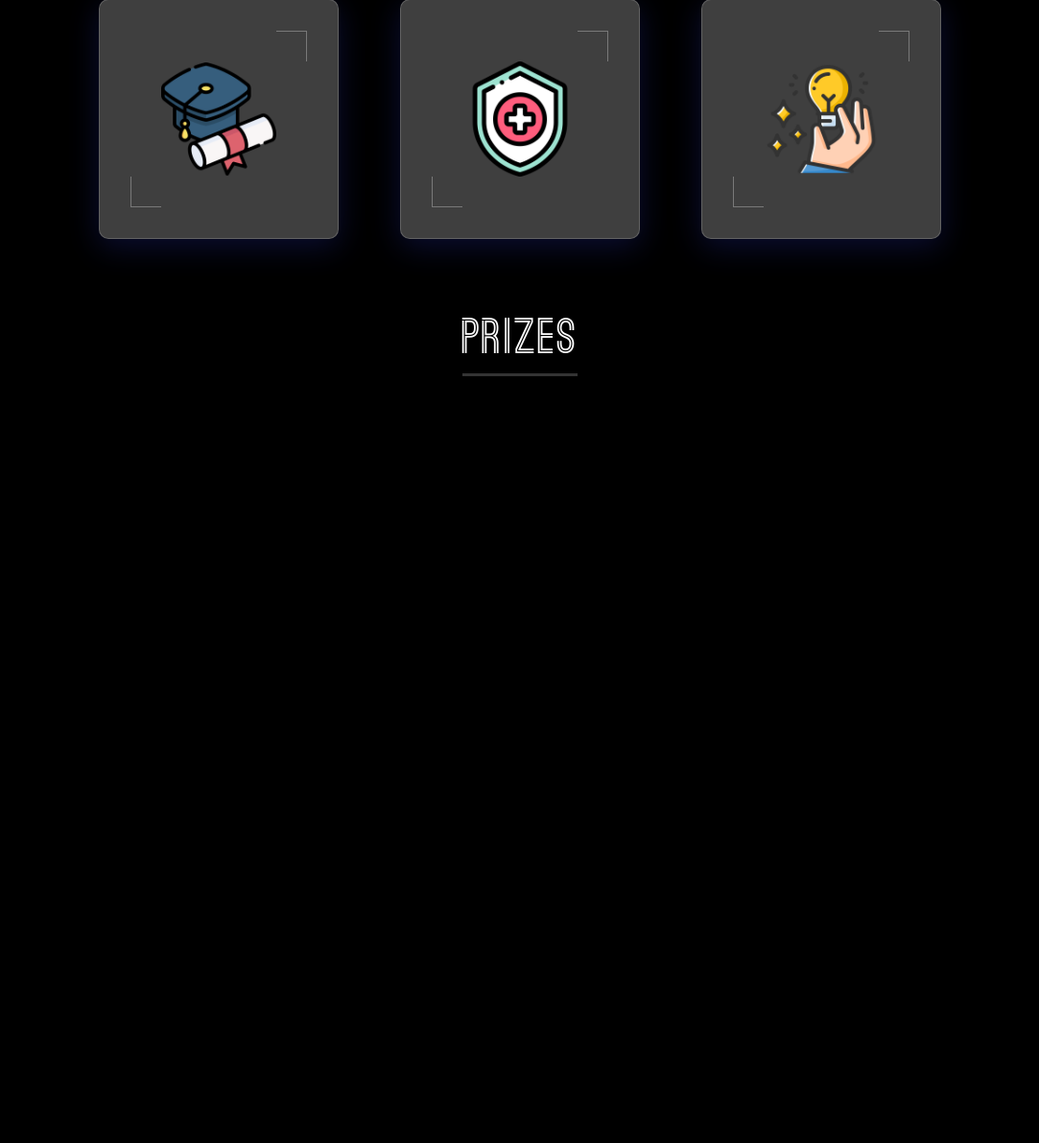
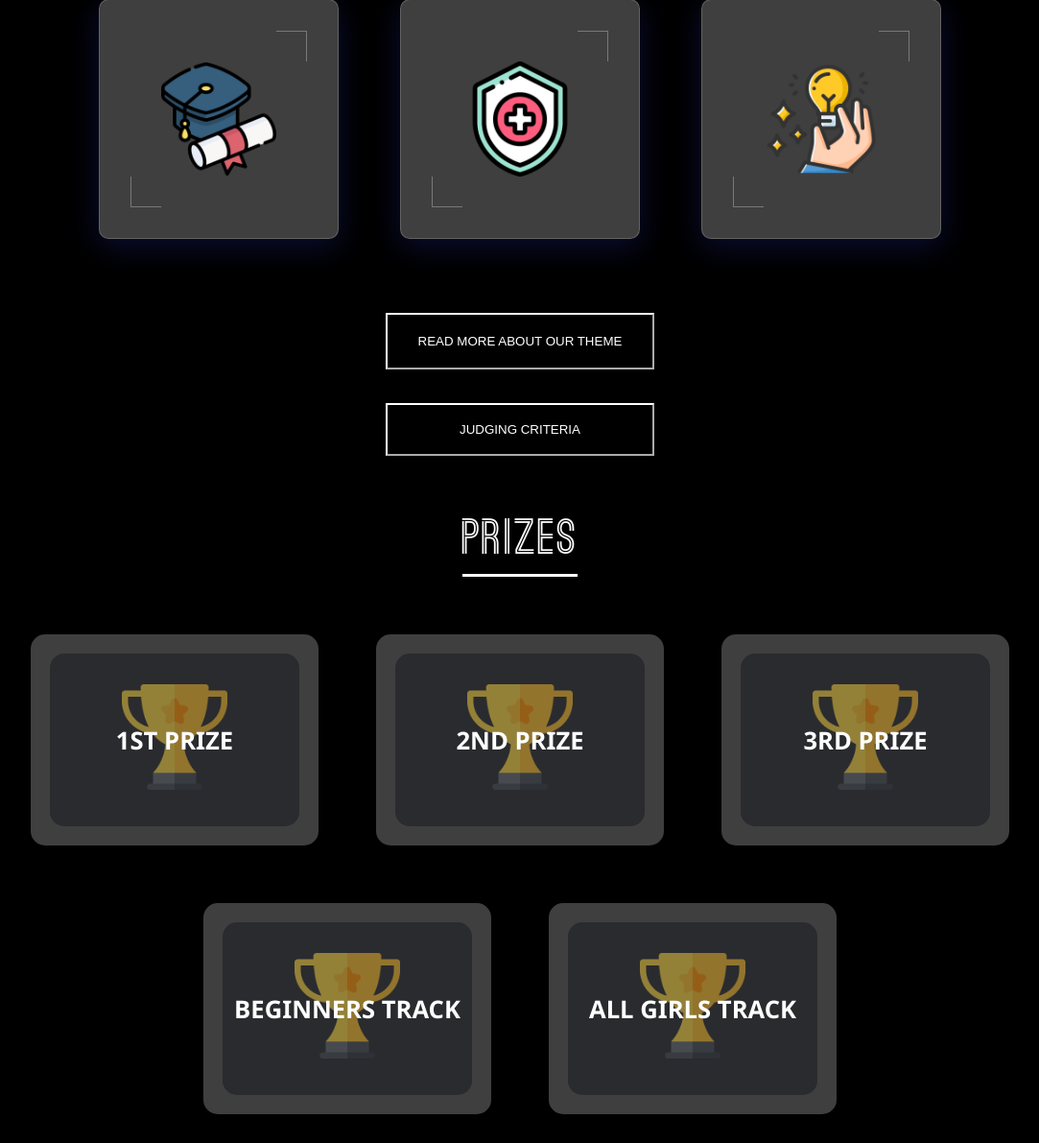
Before and after one commit to rktejesh/hackofiesta, a PHP site: page / in a window 1280 px wide. Shown: the part 2101-3292 px from the top of the page at 96% size, without its empty margins (98-1181 px from the left). Before the commit the page ends 2493 px from the top, so only its background shows below. Run offline with PHP 8.4, Linux system fonts and the light colour scheme; style sheets or scripts are compiled from the project's sources; some libraries are stand-ins or nearby versions.

Commit message:
prizes added

```diff
--- a/index.html
+++ b/index.html
@@ -1,31 +1,56 @@
 <!DOCTYPE html>
 <html lang="en">
+  <head>
+    <meta charset="UTF-8" />
+    <title>Hackofiesta</title>
+    <link rel="stylesheet" href="./style.css" />
+    <meta name="viewport" content="width=device-width" />
+    <link
+      href="https://fonts.googleapis.com/css?family=Oswald"
+      rel="stylesheet"
+      type="text/css"
+    />
+    <link rel="stylesheet" href="./scss/index.css" />
 
-<head>
-  <meta charset="UTF-8">
-  <title>Hackofiesta</title>
-  <link rel="stylesheet" href="./style.css">
-  <meta name="viewport" content="width=device-width" />
-  <link href='https://fonts.googleapis.com/css?family=Oswald' rel='stylesheet' type='text/css'>
-  <link rel="stylesheet" href="./scss/index.css">
-
-  <link rel="stylesheet" href="https://stackpath.bootstrapcdn.com/font-awesome/4.7.0/css/font-awesome.min.css">
-
+    <link
+      rel="stylesheet"
+      href="https://stackpath.bootstrapcdn.com/font-awesome/4.7.0/css/font-awesome.min.css"
+    />
   </head>
 
   <body>
     <div class="overall">
       <!-- partial:index.partial.html -->
-    <link href="https://fonts.googleapis.com/css?family=Roboto+Mono" rel="stylesheet">
+      <link
+        href="https://fonts.googleapis.com/css?family=Roboto+Mono"
+        rel="stylesheet"
+      />
 
-    <svg style="position: absolute; width: 0; height: 0;" width="0" height="0" version="1.1"
-      xmlns="http://www.w3.org/2000/svg" xmlns:xlink="http://www.w3.org/1999/xlink" class="svg-sprite">
+      <svg
+        style="position: absolute; width: 0; height: 0"
+        width="0"
+        height="0"
+        version="1.1"
+        xmlns="http://www.w3.org/2000/svg"
+        xmlns:xlink="http://www.w3.org/1999/xlink"
+        class="svg-sprite"
+      >
         <defs>
           <filter id="filter">
-          <feTurbulence type="fractalNoise" baseFrequency="0.000001 0.000001" numOctaves="1" result="warp" seed="1">
-          </feTurbulence>
-          <feDisplacementMap xChannelSelector="R" yChannelSelector="G" scale="30" in="SourceGraphic" in2="warp">
-          </feDisplacementMap>
+            <feTurbulence
+              type="fractalNoise"
+              baseFrequency="0.000001 0.000001"
+              numOctaves="1"
+              result="warp"
+              seed="1"
+            ></feTurbulence>
+            <feDisplacementMap
+              xChannelSelector="R"
+              yChannelSelector="G"
+              scale="30"
+              in="SourceGraphic"
+              in2="warp"
+            ></feDisplacementMap>
           </filter>
         </defs>
       </svg>
@@ -36,56 +61,103 @@
       </div>
       <div class="scanlines"></div>
       <div class="body-section">
-      <div class="date">
-        8th-10th April, 2022
+        <div class="date">8th-10th April, 2022</div>
+        <div class="half dark">
+          <div
+            class="btn btn-small btn-clear btn-light btn-glitch mrg-but1"
+            onclick="redirectreg()"
+          >
+            Register
           </div>
-      <div class="half dark">
-        <div class="btn btn-small btn-clear btn-light btn-glitch mrg-but1" onclick=redirectreg()>Register</div>
-        <div class="btn btn-small btn-clear btn-light btn-glitch mrg-but2" onclick=redirectdis()>Discord</div>
+          <div
+            class="btn btn-small btn-clear btn-light btn-glitch mrg-but2"
+            onclick="redirectdis()"
+          >
+            Discord
+          </div>
         </div>
         <div class="countdown" data-date="10-4-2022" data-time="00:00">
-      <div class="day"><span class="num"></span><span class="word"></span></div>
-      <div class="hour"><span class="num"></span><span class="word"></span></div>
-      <div class="min"><span class="num"></span><span class="word"></span></div>
-      <div class="sec"><span class="num"></span><span class="word"></span></div>
+          <div class="day">
+            <span class="num"></span><span class="word"></span>
+          </div>
+          <div class="hour">
+            <span class="num"></span><span class="word"></span>
+          </div>
+          <div class="min">
+            <span class="num"></span><span class="word"></span>
+          </div>
+          <div class="sec">
+            <span class="num"></span><span class="word"></span>
+          </div>
         </div>
       </div>
       <div class="square2"></div>
       <div class="icon-container">
-      <i class="fa fa-facebook fa-2x icon" onclick=facebook()></i>
-      <i class="fa fa-twitter fa-2x icon" onclick=twitter()></i>
-      <i class="fa fa-instagram fa-2x icon" onclick=instagram()></i>
-      <i class="fa fa-linkedin fa-2x icon" style="margin-right: 10px;" onclick=linkedin()></i>
+        <i class="fa fa-facebook fa-2x icon" onclick="facebook()"></i>
+        <i class="fa fa-twitter fa-2x icon" onclick="twitter()"></i>
+        <i class="fa fa-instagram fa-2x icon" onclick="instagram()"></i>
+        <i
+          class="fa fa-linkedin fa-2x icon"
+          style="margin-right: 10px"
+          onclick="linkedin()"
+        ></i>
       </div>
       <div class="about">
         <div class="about-sub">
-        <div class="about-heading">
-          ABOUT
-        </div>
+          <div class="about-heading">ABOUT</div>
           <div class="about-content">
             <div class="about-content-sub">
-        Hack-o-Fiesta is an event organized by IIIT Lucknow, that lasts for 3 days and the students participate in a team of 1 to 5 like-minded individuals to utilize new technologies and hack together tons of code from different sources to achieve their goal. Not only do programmers get the satisfaction of creating a useful product during the hackathon, but once the time runs out all participants come together and present their creations to a panel of judges who then give points based on the idea, execution, and presentation.
-        <br>
-        <br>
-        <br>
-        With over 1500 students from 110+ technical colleges all over the world, it is a glorious stage for sharing tech-related products and services among some of the best technical minds across the world, all with a common goal - to advance our technology to the NEXT LEVEL. With coverage from leading national newspapers to countless social media accounts, technical forums, and blogs, it is a massive opportunity for interaction with some of the brightest young minds of our country and its impact is truly endless.
+              Hack-o-Fiesta is an event organized by IIIT Lucknow, that lasts
+              for 3 days and the students participate in a team of 1 to 5
+              like-minded individuals to utilize new technologies and hack
+              together tons of code from different sources to achieve their
+              goal. Not only do programmers get the satisfaction of creating a
+              useful product during the hackathon, but once the time runs out
+              all participants come together and present their creations to a
+              panel of judges who then give points based on the idea, execution,
+              and presentation.
+              <br />
+              <br />
+              <br />
+              With over 1500 students from 110+ technical colleges all over the
+              world, it is a glorious stage for sharing tech-related products
+              and services among some of the best technical minds across the
+              world, all with a common goal - to advance our technology to the
+              NEXT LEVEL. With coverage from leading national newspapers to
+              countless social media accounts, technical forums, and blogs, it
+              is a massive opportunity for interaction with some of the
+              brightest young minds of our country and its impact is truly
+              endless.
             </div>
             <div class="ab-img">
-          <img src="./images/Image.png" style="width: 90%; height:auto;">
+              <img src="./images/Image.png" style="width: 90%; height: auto" />
             </div>
           </div>
-      <!-- <div class="about-content">
-        With over 1500 students from 110+ technical colleges all over the world, it is a glorious stage for sharing tech-related products and services among some of the best technical minds across the world, all with a common goal - to advance our technology to the NEXT LEVEL. With coverage from leading national newspapers to countless social media accounts, technical forums, and blogs, it is a massive opportunity for interaction with some of the brightest young minds of our country and its impact is truly endless.
-      </div> -->
         </div>
-      <div class="theme-sub" style="background-color: black;">
-      <div class="theme-heading" style="margin-bottom: 25px; color: white;border-bottom: 3px solid white;">
+        <div class="theme-sub" style="background-color: black">
+          <div
+            class="theme-heading"
+            style="
+              margin-bottom: 25px;
+              color: white;
+              border-bottom: 3px solid white;
+            "
+          >
             THEME
           </div>
           <section class="main">
-          <div class="wrap wrap--1"  onmouseenter="themename()" onmouseleave="themenamed()">
+            <div
+              class="wrap wrap--1"
+              onmouseenter="themename()"
+              onmouseleave="themenamed()"
+            >
               <div class="container container--1">
-              <img src="./images/gameDev.png" alt="GameDev" style="width:100%;" id="th-gd">
+                <img
+                  src="./images/gameDev.png"
+                  alt="GameDev"
+                  style="width: 100%"
+                  id="th-gd"
+                />
 
                 <div class="theme__item--details">
                   <h4 class="theme-name">GAME DEVELOPMENT</h4>
@@ -93,9 +165,18 @@
               </div>
             </div>
 
-          <div class="wrap wrap--2" onmouseenter="themename1()" onmouseleave="themenamed1()">
+            <div
+              class="wrap wrap--2"
+              onmouseenter="themename1()"
+              onmouseleave="themenamed1()"
+            >
               <div class="container container--2">
-              <img src="./images/blockchain.png" alt="blockchain" style="width:100%;" id="th-bc">
+                <img
+                  src="./images/blockchain.png"
+                  alt="blockchain"
+                  style="width: 100%"
+                  id="th-bc"
+                />
                 <div class="theme__item--details">
                   <h4 class="theme-name">BLOCK CHAIN</h4>
                 </div>
@@ -103,16 +184,34 @@
             </div>
 
             <div class="wrap wrap--3">
-            <div class="container container--3" onmouseenter="themename2()" onmouseleave="themenamed2()">
-              <img src="./images/cloudcomputing.png" alt="cloudcomputing" style="width:100%;" id="th-cc">
+              <div
+                class="container container--3"
+                onmouseenter="themename2()"
+                onmouseleave="themenamed2()"
+              >
+                <img
+                  src="./images/cloudcomputing.png"
+                  alt="cloudcomputing"
+                  style="width: 100%"
+                  id="th-cc"
+                />
                 <div class="theme__item--details">
                   <h4 class="theme-name">CLOUD COMPUTING</h4>
                 </div>
               </div>
             </div>
             <div class="wrap wrap--4">
-            <div class="container container--4" onmouseenter="themename3()" onmouseleave="themenamed3()" >
-              <img src="./images/AIML.png" alt="AIML" style="width:100%;" id="th-ai">
+              <div
+                class="container container--4"
+                onmouseenter="themename3()"
+                onmouseleave="themenamed3()"
+              >
+                <img
+                  src="./images/AIML.png"
+                  alt="AIML"
+                  style="width: 100%"
+                  id="th-ai"
+                />
                 <div class="theme__item--details">
                   <h4 class="theme-name">AI & ML</h4>
                 </div>
@@ -120,11 +219,19 @@
             </div>
           </section>
 
-
           <section class="main">
             <div class="wrap wrap--5">
-            <div class="container container--5" onmouseenter="themename4()" onmouseleave="themenamed4()">
-              <img src="./images/education.png" alt="education" style="width:100%;" id="th-education">
+              <div
+                class="container container--5"
+                onmouseenter="themename4()"
+                onmouseleave="themenamed4()"
+              >
+                <img
+                  src="./images/education.png"
+                  alt="education"
+                  style="width: 100%"
+                  id="th-education"
+                />
                 <div class="theme__item--details">
                   <h4 class="theme-name">EDUCATION</h4>
                 </div>
@@ -132,8 +239,17 @@
             </div>
 
             <div class="wrap wrap--6">
-            <div class="container container--6" onmouseenter="themename5()" onmouseleave="themenamed5()">
-              <img src="./images/healthcare.png" alt="healthcare" style="width:100%;" id="th-health">
+              <div
+                class="container container--6"
+                onmouseenter="themename5()"
+                onmouseleave="themenamed5()"
+              >
+                <img
+                  src="./images/healthcare.png"
+                  alt="healthcare"
+                  style="width: 100%"
+                  id="th-health"
+                />
                 <div class="theme__item--details">
                   <h4 class="theme-name">HEALTH CARE</h4>
                 </div>
@@ -141,26 +257,120 @@
             </div>
 
             <div class="wrap wrap--7">
-            <div class="container container--7" onmouseenter="themename6()" onmouseleave="themenamed6()">
-              <img src="./images/Innovation.png" alt="Innovation" style="width:100%;" id="th-innovation">
+              <div
+                class="container container--7"
+                onmouseenter="themename6()"
+                onmouseleave="themenamed6()"
+              >
+                <img
+                  src="./images/Innovation.png"
+                  alt="Innovation"
+                  style="width: 100%"
+                  id="th-innovation"
+                />
                 <div class="theme__item--details">
                   <h4 class="theme-name">INNOVATION</h4>
                 </div>
               </div>
             </div>
           </section>
+          <button
+            class="btn-clear btn-light btn-glitch theme-btn"
+            style="
+              align-self: center;
+              margin: 20px;
+              width: 280px;
+              padding: 15px;
+              padding-top: 20px;
+              padding-bottom: 20px;
+              margin-top: 45px;
+              cursor: pointer;
+            "
+          >
+            READ MORE ABOUT OUR THEME
+          </button>
+          <button
+            class="btn-clear btn-light btn-glitch theme-btn"
+            style="
+              align-self: center;
+              width: 280px;
+              padding: 15px;
+              padding-top: 18px;
+              padding-bottom: 18px;
+              margin: 15px;
+              cursor: pointer;
+            "
+          >
+            JUDGING CRITERIA
+          </button>
         </div>
-        <div class="Prizes-heading " style="color: white;">
-          PRIZES
+        <div class="Prizes-heading" style="color: white">PRIZES</div>
+        <div class="prize-cards">
+          <div class="conteneur">
+            <div class="card">
+              <div class="boite" onmouseenter="pmd1()" onmouseleave="pmdo1()">
+                <div class="contenu">
+                  <img src="./images/trophy.png" style="width: 50%;height: auto;opacity: 0.5;">
+                  <h4 class="theme-name">1st PRIZE</h4>
+                </div>
+              </div>
+            <h4 style="position: absolute; bottom: 0;left: 33%;font-style: normal;padding-bottom: 15px;display: none;" class="prize-money">&#8377 20000</h4>
+            </div>
+          </div>
+          <div class="conteneur">
+            <div class="card">
+              <div class="boite" onmouseenter="pmd2()" onmouseleave="pmdo2()">
+                <div class="contenu">
+                  <img src="./images/trophy.png" style="width: 50%;height: auto;opacity: 0.5;">
+                  <h4 class="theme-name">2ND PRIZE</h4>
+                </div>
+              </div>
+              <h4 style="position: absolute; bottom: 0;left: 33%;font-style: normal;padding-bottom: 15px;display: none;" class="prize-money">&#8377 15000</h4>
+            </div>
+          </div>
+          <div class="conteneur">
+            <div class="card">
+              <div class="boite" onmouseenter="pmd3()" onmouseleave="pmdo3()">
+                <div class="contenu">
+                  <img src="./images/trophy.png" style="width: 50%;height: auto;opacity: 0.5;">
+                  <h4 class="theme-name">3RD PRIZE</h4>
+                </div>
+              </div>
+              <h4 style="position: absolute; bottom: 0;left: 33%;font-style: normal;padding-bottom: 15px;display: none;" class="prize-money">&#8377 10000</h4>
+            </div>
+          </div>
+        </div>
+        <div class="prize-cards">
+          <div class="conteneur">
+            <div class="card">
+              <div class="boite" onmouseenter="pmd4()" onmouseleave="pmdo4()">
+                <div class="contenu">
+                  <img src="./images/trophy.png" style="width: 50%;height: auto;opacity: 0.5;">
+                  <h4 class="theme-name">BEGINNERS TRACK</h4>
+                </div>
+              </div>
+              <h4 style="position: absolute; bottom: 0;left: 35%;font-style: normal;padding-bottom: 15px;display: none; transition: all 2s linear;" class="prize-money">&#8377 8000</h4>
+            </div>
+          </div>
+          <div class="conteneur">
+            <div class="card">
+              <div class="boite" onmouseenter="pmd5()" onmouseleave="pmdo5()">
+                <div class="contenu">
+                  <img src="./images/trophy.png" style="width: 50%;height: auto;opacity: 0.5;">
+                  <h4 class="theme-name">ALL GIRLS TRACK</h4>
+                </div>
+              </div>
+              <h4 style="position: absolute; bottom: 0;left: 35%;font-style: normal;padding-bottom: 15px;display: none;" class="prize-money">&#8377 7000</h4>
+            </div>
+          </div>
+        </div>
       </div>
     </div>
 
-  </div>
 
     <!-- partial -->
-  <script src='https://code.jquery.com/jquery-2.2.4.min.js'></script>
-  <script src='https://cdnjs.cloudflare.com/ajax/libs/gsap/1.18.4/TweenMax.min.js'></script>
+    <script src="https://code.jquery.com/jquery-2.2.4.min.js"></script>
+    <script src="https://cdnjs.cloudflare.com/ajax/libs/gsap/1.18.4/TweenMax.min.js"></script>
     <script src="./script.js"></script>
   </body>
-
 </html>
--- a/scss/index.css
+++ b/scss/index.css
@@ -1670,12 +1670,115 @@ h1 {
   font-size: 50px;
   font-weight: 400;
   padding-bottom: 8px;
-  border-bottom: 3px solid #333;
+  border-bottom: 3px solid white;
   width: -webkit-fit-content;
   width: -moz-fit-content;
   width: fit-content;
   -ms-flex-item-align: center;
       align-self: center;
   text-align: center;
+  margin-bottom: 30px;
+}
+
+.prize-cards {
+  display: -webkit-box;
+  display: -ms-flexbox;
+  display: flex;
+  -ms-flex-wrap: wrap;
+      flex-wrap: wrap;
+  -webkit-box-pack: center;
+      -ms-flex-pack: center;
+          justify-content: center;
+  -webkit-box-align: center;
+      -ms-flex-align: center;
+          align-items: center;
+}
+
+.conteneur {
+  display: -webkit-box;
+  display: -ms-flexbox;
+  display: flex;
+  -webkit-box-pack: center;
+      -ms-flex-pack: center;
+          justify-content: center;
+  -webkit-box-align: center;
+      -ms-flex-align: center;
+          align-items: center;
+  -ms-flex-wrap: wrap;
+      flex-wrap: wrap;
+  max-width: 1200px;
+}
+
+.conteneur .card {
+  position: relative;
+  min-width: 300px;
+  height: 220px;
+  /*     box-shadow: inset 5px 5px 5px rgba(0,0,0,0.2), inset -5px -5px 15px rgba(255,255,255,0.1), 5px 5px 15px rgba(0,0,0,0.3),-5px -5px 15px rgba(255,255,255,0.1); */
+  border-radius: 15px;
+  margin: 30px;
+  background-color: #3F3F3F;
+}
+
+.conteneur .card .boite {
+  position: absolute;
+  top: 20px;
+  left: 20px;
+  right: 20px;
+  bottom: 20px;
+  background: #2a2b2f;
+  border-radius: 15px;
+  /*     box-shadow: 0 20px 50px rgba(0,0,0,0.5); */
+  -webkit-transition: 0.5s;
+  transition: 0.5s;
+  display: -webkit-box;
+  display: -ms-flexbox;
+  display: flex;
+  -webkit-box-pack: center;
+      -ms-flex-pack: center;
+          justify-content: center;
+  -webkit-box-align: center;
+      -ms-flex-align: center;
+          align-items: center;
+  overflow: hidden;
+}
+
+.conteneur .card .boite:hover {
+  -webkit-transform: translateY(-50px);
+          transform: translateY(-50px);
+  -webkit-box-shadow: 0 40px 70px rgba(0, 0, 0, 0.5);
+          box-shadow: 0 40px 70px rgba(0, 0, 0, 0.5);
+}
+
+.conteneur .card .boite .contenu {
+  padding: 20px;
+  text-align: center;
+}
+
+.prize-money {
+  color: white;
+  font-family: "Segoe UI", Tahoma, Geneva, Verdana, sans-serif;
+  font-weight: 600;
+  font-style: normal;
+  font-size: 1.6rem;
+  text-align: center;
+  z-index: 2000;
+  text-transform: uppercase;
+  letter-spacing: 10 !important;
+  padding: 5px;
+}
+
+.boite:hover .prize-money {
+  display: block;
+}
+
+@media screen and (min-width: 600px) and (max-width: 1000px) {
+  .theme-btn {
+    padding-left: 30px !important;
+    padding-right: 30px !important;
+    width: -webkit-fit-content !important;
+    width: -moz-fit-content !important;
+    width: fit-content !important;
+    font-size: 18px !important;
+  }
 }
 /*# sourceMappingURL=index.css.map */
--- a/scss/index.scss
+++ b/scss/index.scss
@@ -1030,8 +1030,78 @@ h1 {
   font-size: 50px;
   font-weight: 400;
   padding-bottom: 8px;
-  border-bottom: 3px solid #333;
+  border-bottom: 3px solid white;
   width: fit-content;
   align-self: center;
   text-align: center;
+  margin-bottom: 30px;
 }
+.prize-cards{
+  display: flex;
+  flex-wrap: wrap;
+  justify-content: center;
+  align-items: center;
+}
+.conteneur{
+  display: flex;
+  justify-content: center;
+  align-items: center;
+  flex-wrap:wrap;
+  max-width: 1200px;
+}
+.conteneur .card{
+  position: relative;
+  min-width: 300px;
+  height: 220px;
+/*     box-shadow: inset 5px 5px 5px rgba(0,0,0,0.2), inset -5px -5px 15px rgba(255,255,255,0.1), 5px 5px 15px rgba(0,0,0,0.3),-5px -5px 15px rgba(255,255,255,0.1); */
+  border-radius: 15px;
+  margin: 30px;
+background-color:#3F3F3F;
+}
+
+.conteneur .card .boite{
+  position: absolute;
+  top:20px;
+  left: 20px;
+  right: 20px;
+  bottom: 20px;
+  background: #2a2b2f;
+  border-radius: 15px;
+/*     box-shadow: 0 20px 50px rgba(0,0,0,0.5); */
+  transition: 0.5s;
+  display: flex;
+  justify-content: center;
+  align-items: center;
+  overflow: hidden;
+}
+.conteneur .card .boite:hover{
+  transform: translateY(-50px);
+  box-shadow: 0 40px 70px rgba(0,0,0,0.5);
+}
+.conteneur .card .boite .contenu{
+  padding: 20px;
+  text-align: center;
+}
+.prize-money{
+  color: white;
+  font-family: "Segoe UI", Tahoma, Geneva, Verdana, sans-serif;
+  font-weight: 600;
+  font-style: normal;
+  font-size: 1.6rem;
+  text-align: center;
+  z-index: 2000;
+  text-transform: uppercase;
+  letter-spacing: 10 !important;
+  padding: 5px;
+}
+.boite:hover .prize-money{
+  display: block;
+}
+@media screen and (min-width:600px) and (max-width:1000px) {
+  .theme-btn{
+    padding-left: 30px !important;
+    padding-right: 30px !important;
+    width: fit-content !important;
+    font-size: 18px !important;
+  }
+}
```
Also changed, not shown: script.js (+40 -0 lines), images/prize.png (added), images/ribbon.png (added), images/trophy.png (added), 1 other file. Lines whose indentation alone changed are shown as unchanged.
